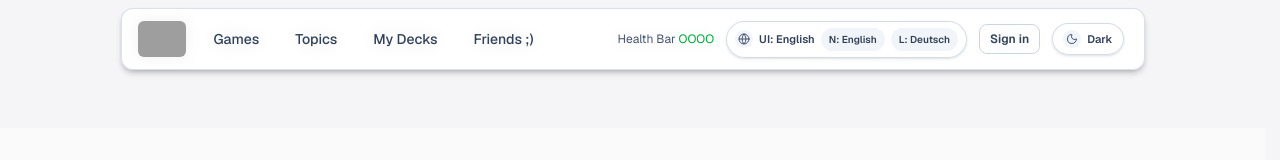
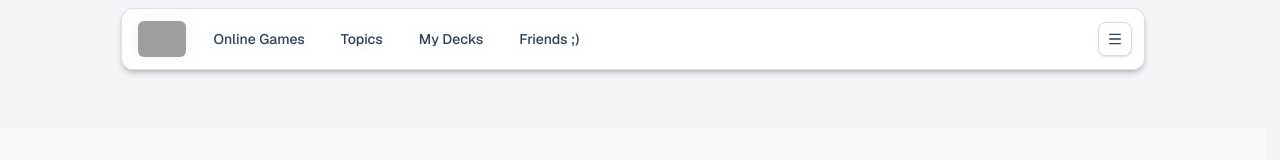
Before and after one commit to xxKuzi/KatchUp, a Next.js app: page /games/flip-cards in a window 1280 px wide. Shown: the top 160 px of the page. Built offline with nearby package versions, Linux system fonts and the light colour scheme; grey boxes are pictures that could not be loaded.

Commit message:
theme UI selector & next-theme fully integrated
hydration error fixed, rename to online games (should depict "online")

```diff
--- a/app/_components/Navbar.jsx
+++ b/app/_components/Navbar.jsx
@@ -1,7 +1,9 @@
 "use client";
-import React from "react";
+
+import React, { useState } from "react";
 import { useRouter } from "next/navigation";
 import Image from "next/image";
+import { Menu, X } from "lucide-react";
 import ThemeToggle from "./ThemeToggle";
 import LanguageToggle from "./LanguageToggle";
 import { useTheme } from "next-themes";
@@ -13,6 +15,7 @@ function Navbar() {
   const { resolvedTheme } = useTheme();
   const { t } = useLanguage();
   const { isSignedIn, signIn, signOut } = useAuthState();
+  const [menuOpen, setMenuOpen] = useState(false);
   const activeTheme = resolvedTheme === "dark" ? "dark" : "light";
 
   return (
@@ -20,63 +23,99 @@ function Navbar() {
       <div className="fixed top-3 z-20 flex w-full max-w-5xl items-center justify-between rounded-xl border border-slate-300/70 bg-white/85 p-2 text-slate-700 shadow-md backdrop-blur transition hover:border-slate-400 dark:border-slate-700 dark:bg-slate-950/85 dark:text-slate-200 sm:top-2 sm:px-3">
         <div className="flex items-center justify-center gap-0.5 sm:gap-1">
           <button
-            className="mr-1 cursor-pointer rounded-md p-1 text-slate-700 transition dark:text-slate-200 "
+            className="mr-1 cursor-pointer rounded-md p-1 text-slate-700 transition dark:text-slate-200"
             onClick={() => router.push("/")}
             aria-label="Go home"
+            type="button"
           >
             <Image
-              src={
-                activeTheme === "light"
-                  ? "/katch_up_logo_light.png"
-                  : "/katch_up_logo.jpeg"
-              }
+              src={"/katch_up_logo_light.png"}
               alt="KatchUp logo"
               width={2101}
               height={758}
-              className="h-9 w-auto rounded-md object-cover"
+              className="h-9 w-auto rounded-md object-cover block dark:hidden"
+            />
+            <Image
+              src={"/katch_up_logo.jpeg"}
+              alt="KatchUp logo"
+              width={2101}
+              height={758}
+              className="h-9 w-auto rounded-md object-cover hidden dark:block"
             />
           </button>
           <button
             className="cursor-pointer rounded-lg px-2.5 py-2 text-sm font-medium text-slate-700 transition hover:bg-slate-100 hover:text-slate-900 dark:text-slate-200 dark:hover:bg-slate-800 dark:hover:text-white sm:px-4"
             onClick={() => router.push("/games")}
+            type="button"
           >
             {t("navbar.games")}
           </button>
           <button
             className="cursor-pointer rounded-lg px-2.5 py-2 text-sm font-medium text-slate-700 transition hover:bg-slate-100 hover:text-slate-900 dark:text-slate-200 dark:hover:bg-slate-800 dark:hover:text-white sm:px-4"
             onClick={() => router.push("/topics")}
+            type="button"
           >
             {t("navbar.topics", "Topics")}
           </button>
           <button
             className="cursor-pointer rounded-lg px-2.5 py-2 text-sm font-medium text-slate-700 transition hover:bg-slate-100 hover:text-slate-900 dark:text-slate-200 dark:hover:bg-slate-800 dark:hover:text-white sm:px-4"
             onClick={() => router.push("/my-decks")}
+            type="button"
           >
             {t("navbar.myDecks")}
           </button>
           <button
             className="cursor-pointer rounded-lg px-2.5 py-2 text-sm font-medium text-slate-700 transition hover:bg-slate-100 hover:text-slate-900 dark:text-slate-200 dark:hover:bg-slate-800 dark:hover:text-white sm:px-4"
             onClick={() => router.push("/leaderboard")}
+            type="button"
           >
             {t("navbar.friends")} {";)"}
           </button>
         </div>
-        <div className="flex items-center gap-2 pr-1 sm:gap-3 sm:pr-2">
-          <p className="hidden text-xs text-slate-600 dark:text-slate-300 md:block">
-            {t("navbar.healthBar")}{" "}
-            <span className="text-green-600 dark:text-green-300">OOOO</span>
+
+        <div className="relative" role="presentation">
+          <button
+            type="button"
+            aria-label="Open utility menu"
+            aria-expanded={menuOpen}
+            onClick={() => setMenuOpen((value) => !value)}
+            className="inline-flex items-center justify-center rounded-lg border border-slate-300/80 bg-white/80 p-2 text-slate-700 shadow-sm transition hover:bg-slate-100 dark:border-slate-700 dark:bg-slate-900/80 dark:text-slate-200 dark:hover:bg-slate-800"
+          >
+            {menuOpen ? (
+              <X className="h-4 w-4" />
+            ) : (
+              <Menu className="h-4 w-4" />
+            )}
+          </button>
+
+          {menuOpen && (
+            <div className="absolute right-0 top-full mt-3 w-[320px] overflow-hidden rounded-2xl border border-slate-200 bg-white/95 p-3 shadow-xl backdrop-blur dark:border-slate-700 dark:bg-slate-950/95">
+              <div className="flex flex-col gap-3">
+                <div className="rounded-2xl border border-slate-200/80 bg-slate-50/80 p-3 text-sm text-slate-700 dark:border-slate-800 dark:bg-slate-900/80 dark:text-slate-200">
+                  <p className="text-xs font-semibold uppercase tracking-[0.18em] text-slate-500 dark:text-slate-400">
+                    {t("navbar.healthBar")}
                   </p>
+                  <p className="mt-2 text-sm font-semibold text-emerald-600 dark:text-emerald-300">
+                    OOOO
+                  </p>
+                </div>
+
                 <LanguageToggle />
+
                 <button
                   type="button"
                   onClick={isSignedIn ? signOut : signIn}
-            className="rounded-lg border border-slate-300 px-2.5 py-1.5 text-xs font-semibold text-slate-700 transition hover:bg-slate-100 dark:border-slate-700 dark:text-slate-200 dark:hover:bg-slate-800"
+                  className="rounded-2xl border border-slate-300 px-4 py-3 text-left text-sm font-semibold text-slate-700 transition hover:bg-slate-100 dark:border-slate-700 dark:text-slate-200 dark:hover:bg-slate-800"
                 >
                   {isSignedIn
                     ? t("auth.signOut", "Sign out")
                     : t("auth.signIn", "Sign in")}
                 </button>
+
                 <ThemeToggle />
+              </div>
+            </div>
+          )}
         </div>
       </div>
     </div>
--- a/app/_components/ThemeToggle.tsx
+++ b/app/_components/ThemeToggle.tsx
@@ -1,33 +1,66 @@
 "use client";
-
-import { Moon, Sun } from "lucide-react";
+import { useEffect, useState } from "react";
+import { Monitor, Moon, Sun } from "lucide-react";
 import { useTheme } from "next-themes";
+import { useLanguage } from "../_lib/languageContext";
 
 export default function ThemeToggle() {
-  const { resolvedTheme, setTheme } = useTheme();
+  const [mounted, setMounted] = useState(false);
+  const { theme, resolvedTheme, setTheme } = useTheme();
+  const { t } = useLanguage();
 
-  const activeTheme = resolvedTheme === "dark" ? "dark" : "light";
+  const activeTheme = theme === "system" || !theme ? "system" : theme;
 
-  const toggleTheme = () => {
-    setTheme(activeTheme === "dark" ? "light" : "dark");
-  };
+  useEffect(() => {
+    setMounted(true);
+  }, []);
 
-  return (
-    <button
-      type="button"
-      onClick={toggleTheme}
-      aria-label={`Switch to ${activeTheme === "dark" ? "light" : "dark"} mode`}
-      title={`Switch to ${activeTheme === "dark" ? "light" : "dark"} mode`}
-      className="group inline-flex items-center gap-1.5 rounded-full border border-slate-300/80 bg-white/80 px-2.5 py-1.5 text-[11px] font-semibold text-slate-700 shadow-sm backdrop-blur transition hover:-translate-y-0.5 hover:border-blue-300 hover:bg-white dark:border-slate-700 dark:bg-slate-900/80 dark:text-slate-200 dark:hover:border-blue-500 dark:hover:bg-slate-900"
-    >
-      <span className="grid h-4.5 w-4.5 place-items-center rounded-full bg-slate-100 text-slate-600 transition group-hover:bg-blue-100 group-hover:text-blue-600 dark:bg-slate-800 dark:text-slate-300 dark:group-hover:bg-blue-950 dark:group-hover:text-blue-300">
-        {activeTheme === "dark" ? (
-          <Sun className="h-3 w-3" />
-        ) : (
-          <Moon className="h-3 w-3" />
-        )}
-      </span>
-      <span>{activeTheme === "dark" ? "Light" : "Dark"}</span>
-    </button>
+  const options = [
+    { value: "system", label: t("common.auto", "Auto"), icon: Monitor },
+    { value: "light", label: t("common.light", "Light"), icon: Sun },
+    { value: "dark", label: t("common.dark", "Dark"), icon: Moon },
+  ] as const;
+
+  return !mounted ? (
+    <div />
+  ) : (
+    <div className="flex flex-col gap-2 rounded-2xl border border-slate-200/80 bg-white/85 p-2 shadow-sm backdrop-blur dark:border-slate-700 dark:bg-slate-900/85">
+      <div className="text-xs font-semibold uppercase tracking-[0.18em] text-slate-500 dark:text-slate-400">
+        {t("common.theme", "Theme")}
+      </div>
+      <div className="grid grid-cols-3 gap-1">
+        {options.map((option) => {
+          const Icon = option.icon;
+          const isActive = activeTheme === option.value;
+
+          return (
+            <button
+              key={option.value}
+              type="button"
+              onClick={() => setTheme(option.value)}
+              aria-label={option.label}
+              title={option.label}
+              className={`flex items-center justify-center gap-1 rounded-xl px-3 py-2 text-[11px] font-semibold transition ${
+                isActive
+                  ? "bg-slate-900 text-white dark:bg-white dark:text-slate-900"
+                  : "bg-slate-100 text-slate-700 hover:bg-slate-200 dark:bg-slate-800 dark:text-slate-200 dark:hover:bg-slate-700"
+              }`}
+            >
+              <Icon className="h-3.5 w-3.5" />
+              <span>{option.label}</span>
+            </button>
+          );
+        })}
+      </div>
+      <p className="text-[10px] text-slate-500 dark:text-slate-400">
+        {activeTheme === "system"
+          ? `Follows system: ${resolvedTheme === "dark" ? t("common.dark", "Dark") : t("common.light", "Light")}`
+          : `${t("common.theme", "Theme")}: ${
+              activeTheme === "dark"
+                ? t("common.dark", "Dark")
+                : t("common.light", "Light")
+            }`}
+      </p>
+    </div>
   );
 }
--- a/app/_lib/translations.ts
+++ b/app/_lib/translations.ts
@@ -13,7 +13,7 @@ export const LANGUAGES: Record<Language, string> = {
 export const translations: Record<Language, Translations> = {
   english: {
     navbar: {
-      games: "Games",
+      games: "Online Games",
       topics: "Topics",
       myDecks: "My Decks",
       friends: "Friends",
@@ -35,6 +35,9 @@ export const translations: Record<Language, Translations> = {
       welcome: "Welcome",
       language: "Language",
       theme: "Theme",
+      auto: "Auto",
+      light: "Light",
+      dark: "Dark",
       edit: "Edit",
       delete: "Delete",
       save: "Save",
@@ -168,6 +171,9 @@ export const translations: Record<Language, Translations> = {
       welcome: "Vítejte",
       language: "Jazyk",
       theme: "Motiv",
+      auto: "Auto",
+      light: "Svetly",
+      dark: "Tmavy",
       edit: "Upravit",
       delete: "Smazat",
       save: "Uložit",
@@ -301,6 +307,9 @@ export const translations: Record<Language, Translations> = {
       welcome: "Willkommen",
       language: "Sprache",
       theme: "Design",
+      auto: "Auto",
+      light: "Hell",
+      dark: "Dunkel",
       edit: "Bearbeiten",
       delete: "Löschen",
       save: "Speichern",
--- a/app/globals.css
+++ b/app/globals.css
@@ -1,6 +1,6 @@
 @import "tailwindcss";
 
-@custom-variant dark (&:where([data-theme="dark"], [data-theme="dark"] *));
+@custom-variant dark (&:where(.dark, .dark *));
 
 @theme inline {
   --color-background: var(--background);
@@ -15,7 +15,7 @@
   --foreground: #1a1818;
 }
 
-[data-theme="dark"] {
+.dark {
   --background: #1c1b1b;
   --foreground: #ededed;
 }
--- a/app/layout.tsx
+++ b/app/layout.tsx
@@ -31,9 +31,10 @@ export default function RootLayout({
         className={`${geistSans.variable} ${geistMono.variable} antialiased`}
       >
         <ThemeProvider
-          attribute="data-theme"
+          attribute="class"
           defaultTheme="system"
           enableSystem
+          enableColorScheme
         >
           <LanguageProvider>
             <Navbar />
```
Also changed, not shown: app/_components/FeatureGate.tsx (+6 -2 lines), app/topics/[topicId]/page.tsx (+21 -6 lines), app/topics/_lib/topicsProgress.ts (+26 -9 lines), app/topics/page.tsx (+20 -6 lines). Lines whose indentation alone changed are shown as unchanged.
